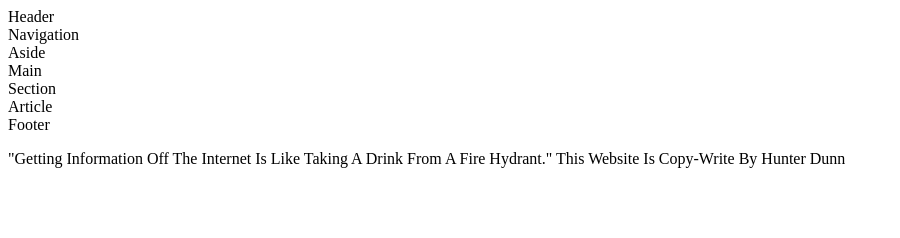
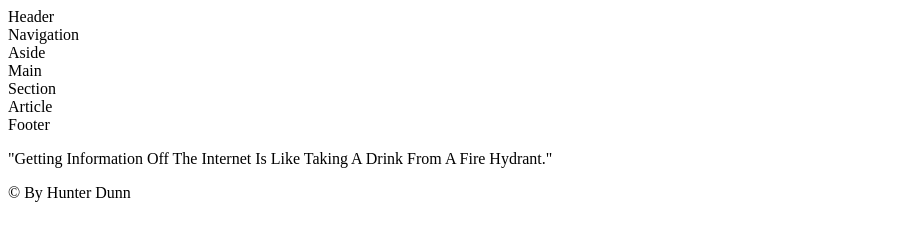
Before and after one commit to cheeta2007/HTML-LEARNING, a plain HTML site: page Childpages/childpagestemplate.html in a window 1280 px wide. Shown: the whole page, without its empty margins (0-900 px from the left). Drawn offline with Linux system fonts and the light colour scheme.

Commit message:
Update childpagestemplate.html

```diff
--- a/Childpages/childpagestemplate.html
+++ b/Childpages/childpagestemplate.html
@@ -39,7 +39,7 @@
         <Blockquote cite=https://www.brainyquote.com/quotes/mitch_kapor_163583>
             <!-- Date Accessed 20220919 -->
         </Blockquote>
-        "Getting Information Off The Internet Is Like Taking A Drink From A Fire Hydrant."
-        This Website Is Copy-Write By Hunter Dunn
+        <p>"Getting Information Off The Internet Is Like Taking A Drink From A Fire Hydrant."</p>
+        <p>&copy By Hunter Dunn</p>
     </footer>
     </html>
```
